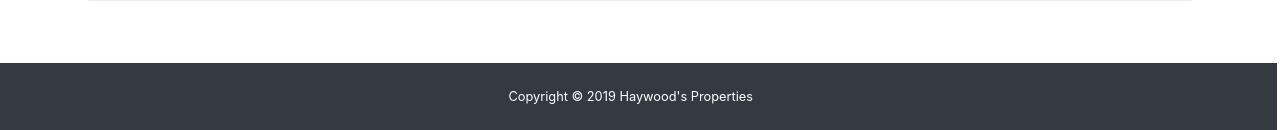
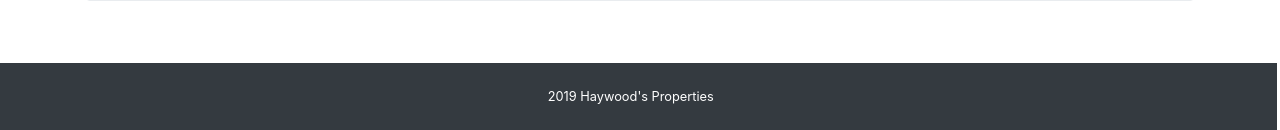
Before and after one commit to mbh1620/haywoods_propertiesv2, a Node server app: page / in a window 1280 px wide. Shown: the part 1099-1229 px from the top of the page. Run offline with Node 20, Linux system fonts and the light colour scheme; some libraries are stand-ins or nearby versions.

Commit message:
removed copyright logo

```diff
--- a/views/partials/footer.ejs
+++ b/views/partials/footer.ejs
@@ -7,7 +7,7 @@
 </div>
 <footer style="margin-top:30px;width:100.9%;" id="sticky-footer" class=" row h-30 text-white py-4 bg-dark text-white-50">
   <div class="container text-center">
-    <small>Copyright &copy; 2019 Haywood's Properties</small>
+    <small>2019 Haywood's Properties</small>
   </div>
 </footer>
 </body>
```
